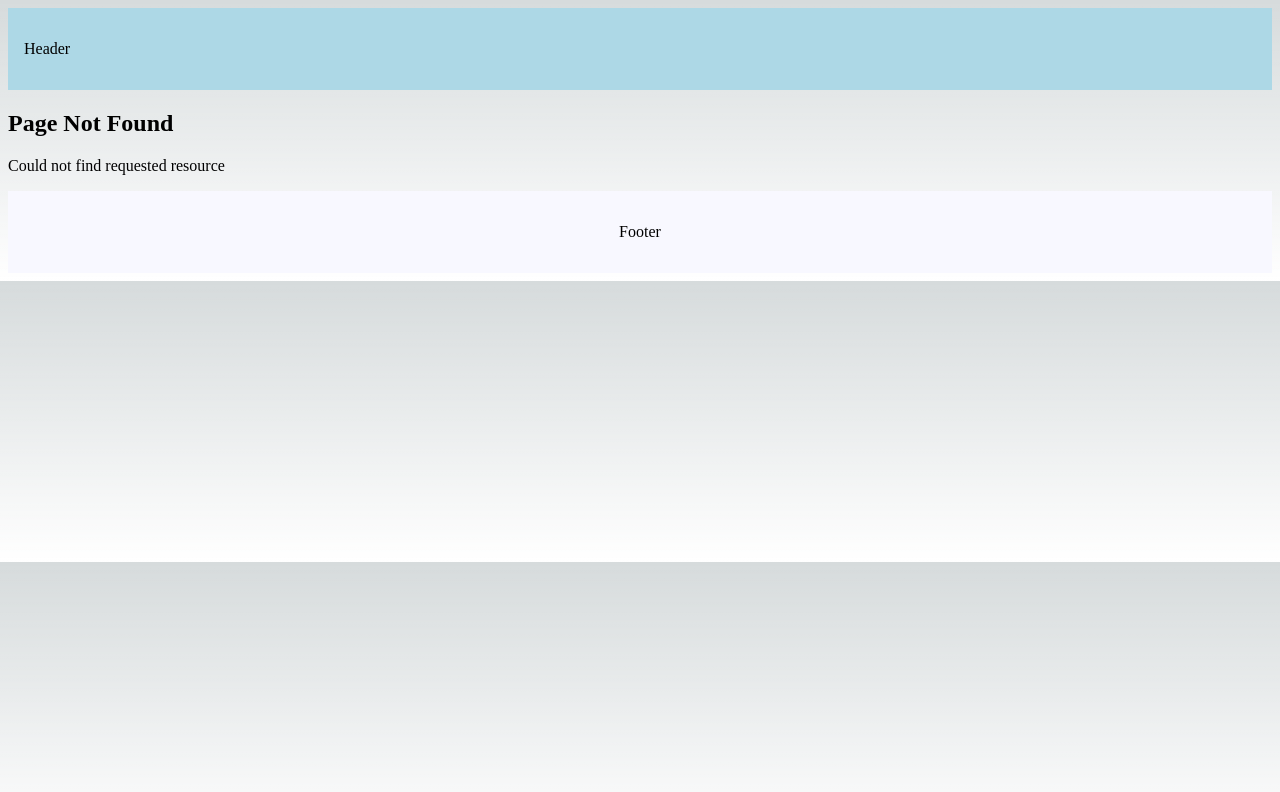
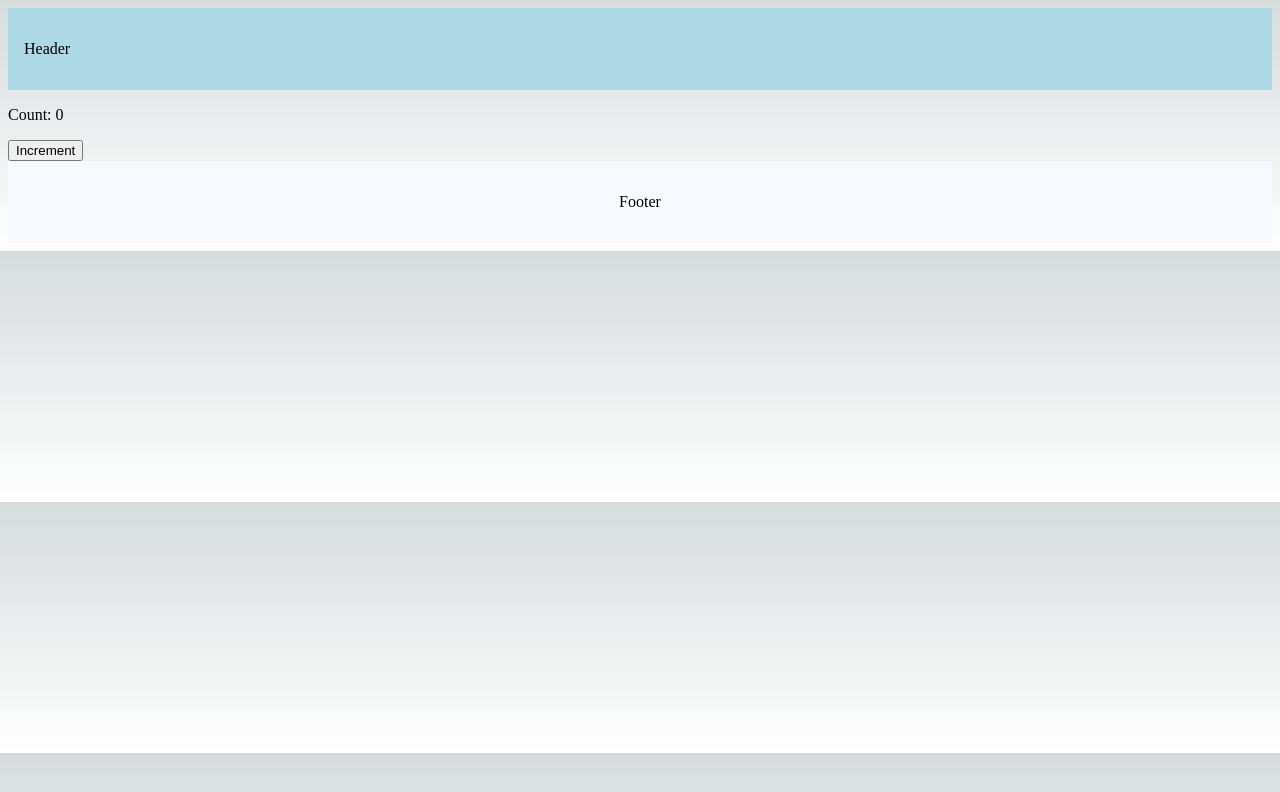
Before and after one commit to blazertooth-99/nextjs-15-tutorial, a Next.js app: page /counter in a window 1280 px wide. Before the commit this address had no page. Shown: the top 792 px of the page. Built offline with nearby package versions, Linux system fonts and the light colour scheme.

Commit message:
Tutorial 28 - Handling error in Layout

```diff
--- /dev/null
+++ b/src/app/counter/counter.tsx
@@ -0,0 +1,13 @@
+"use client"
+
+import { useState } from "react";
+
+export const Counter = () => {
+    const [count, setCount] = useState(0);
+    return (
+        <div>
+            <p>Count: {count} </p>
+            <button onClick={() => setCount(count + 1)}> Increment </button>
+        </div>
+    )
+}
--- /dev/null
+++ b/src/app/counter/page.tsx
@@ -0,0 +1,13 @@
+import { Counter } from "./counter"
+
+export const metadata = {
+    title: "counter",
+}
+
+export default function CounterPage () {
+    return (
+        <div>
+            <Counter />
+        </div>
+    )
+}
--- a/src/app/products/[productId]/layout.tsx
+++ b/src/app/products/[productId]/layout.tsx
@@ -1,10 +1,17 @@
 import React from "react";
+function getRandomInt (count: number) {
+    return Math.floor(Math.random() * count);
+}
 
 export default function ProductDetailsLayout({
     children,
 }: {
     children: React.ReactNode;
 }) {
+    const random = getRandomInt(2);
+    if(random === 1){
+        throw new Error ("Error loading product");
+    }
     return(
         <>
         {children}
--- /dev/null
+++ b/src/app/products/error.tsx
@@ -0,0 +1,26 @@
+"use client";
+import { useRouter } from "next/navigation";
+import { startTransition } from "react";
+
+export default function ErrorBoundary({
+    error,
+    reset,
+}: {
+    error: Error;
+    reset: () => void;
+}) {
+
+    const router = useRouter();
+    const reload = () => {
+        startTransition(() => {
+            router.refresh();
+            reset();
+        });
+    };
+    return (
+        <div>
+            <p>{error.message}</p>
+            <button onClick={() => reload()}>Try Again</button>
+        </div>
+    )
+}
```
